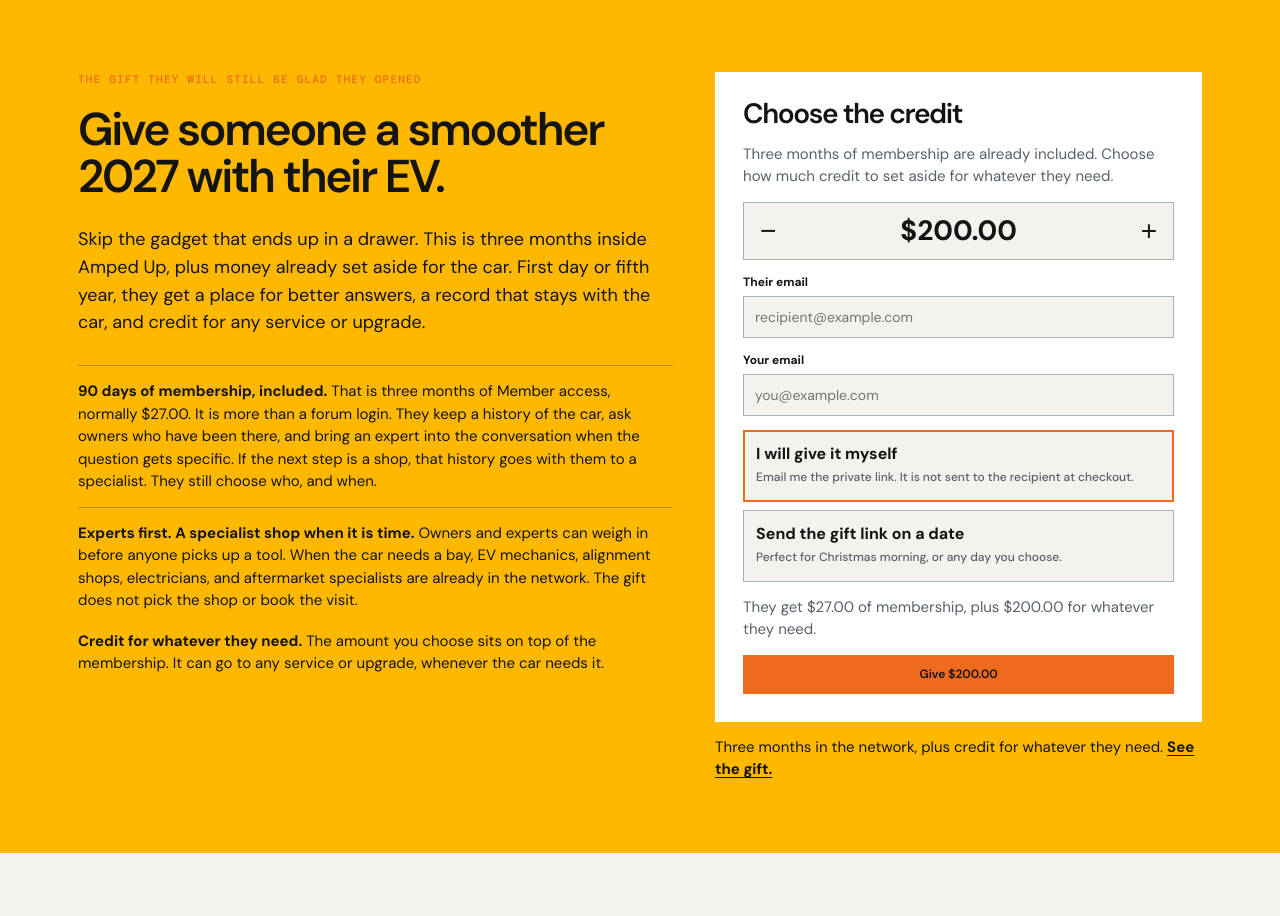
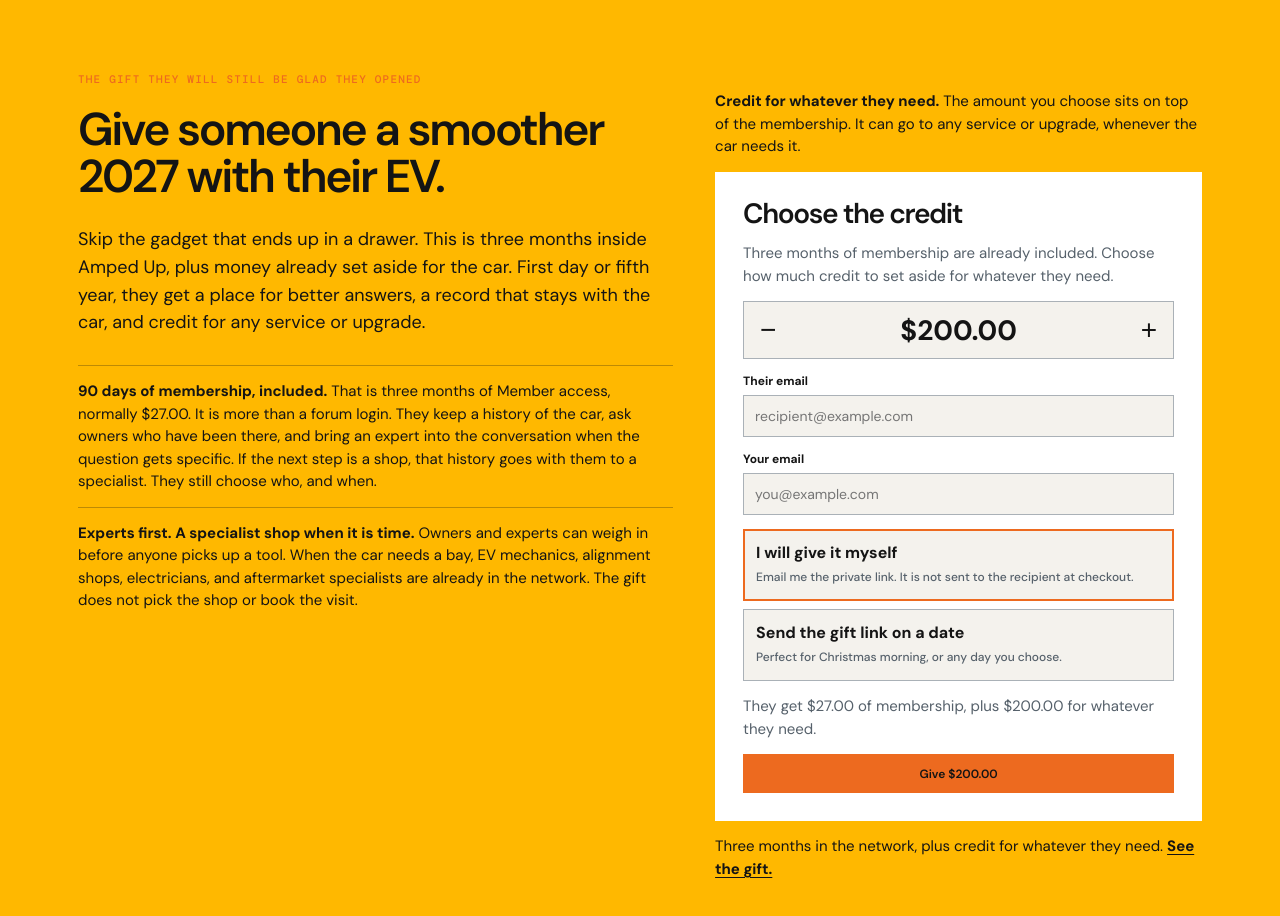
Before and after one commit to erichester76/volt-yard, a Next.js app: page /black-friday in a window 1280 px wide. Shown: the top 916 px of the page. Before the commit the page ends 853 px from the top, so only its background shows below. Built offline with nearby package versions, Linux system fonts and the light colour scheme; no server answers; the database is empty; a web font is replaced by a local one.

Commit message:
style: place the product strip above the gift form

```diff
--- a/app/black-friday/page.tsx
+++ b/app/black-friday/page.tsx
@@ -57,10 +57,10 @@ export default function BlackFridayPage() {
           <li><b>{giftMembershipDays} days of membership, included.</b> That is three months of Member access, normally {money(giftMembershipValueCents)}. It is more than a forum login. They keep a history of the car, ask owners who have been there, and bring an expert into the conversation when the question gets specific. If the next step is a shop, that history goes with them to a specialist. They still choose who, and when.</li>
           <li><b>Experts first. A specialist shop when it is time.</b> Owners and experts can weigh in before anyone picks up a tool. When the car needs a bay, EV mechanics, alignment shops, electricians, and aftermarket specialists are already in the network. The gift does not pick the shop or book the visit.</li>
         </ol>
+      </div>
+      <div className="gift-offer-aside">
         <p className="gift-offer-limit"><b>Credit for whatever they need.</b> The amount you choose sits on top of the membership. It can go to any service or upgrade, whenever the car needs it.</p>
         <CatalogTeaser compact title="The credit can go to things like" />
-      </div>
-      <div className="gift-offer-aside">
         <form className="gift-offer-form" onSubmit={buy}>
           <h2>Choose the credit</h2>
           <p>Three months of membership are already included. Choose how much credit to set aside for whatever they need.</p>
```
